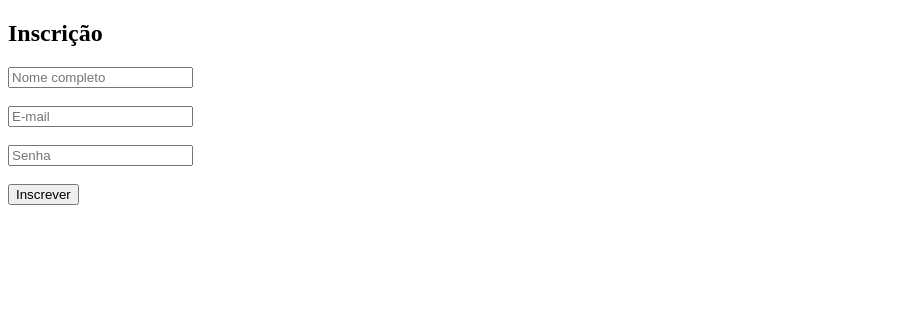
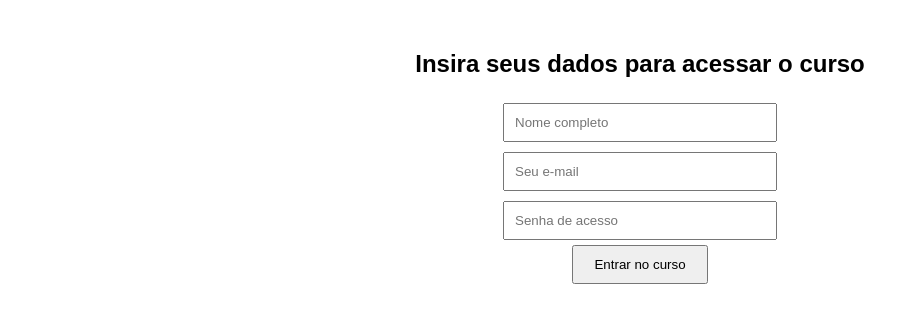
Before and after one commit to carladriani/curso-inscricao, a plain HTML site: page index.html in a window 1280 px wide. Shown: the whole page, without its empty margins (0-919 px from the left). Drawn offline with Linux system fonts and the light colour scheme.

Commit message:
Update index.html

```diff
--- a/index.html
+++ b/index.html
@@ -1,34 +1,55 @@
 <!DOCTYPE html>
-<html>
+<html lang="pt-BR">
 <head>
-  <title>Inscreva-se no curso</title>
+  <meta charset="UTF-8">
+  <title>Acesso ao Curso</title>
+  <style>
+    body { font-family: Arial, sans-serif; text-align: center; margin-top: 50px; }
+    input { margin: 5px; padding: 10px; width: 250px; }
+    button { padding: 10px 20px; }
+  </style>
 </head>
 <body>
-  <h2>Inscrição</h2>
-  <form id="formInscricao">
-    <input type="text" name="nome" placeholder="Nome completo" required><br><br>
-    <input type="email" name="email" placeholder="E-mail" required><br><br>
-    <input type="password" name="senha" placeholder="Senha" required><br><br>
-    <button type="submit">Inscrever</button>
-  </form>
-  <p id="resposta"></p>
+
+  <h2>Insira seus dados para acessar o curso</h2>
+
+  <input type="text" id="nome" placeholder="Nome completo" required><br>
+  <input type="email" id="email" placeholder="Seu e-mail" required><br>
+  <input type="password" id="senha" placeholder="Senha de acesso" required><br>
+
+  <button onclick="enviarFormulario()">Entrar no curso</button>
+
+  <p id="mensagem" style="color: red;"></p>
 
   <script>
-    document.getElementById("formInscricao").addEventListener("submit", function(e) {
-      e.preventDefault();
-      const formData = new FormData(e.target);
-      fetch("https://script.google.com/macros/s/AKfycbxyuWJvwkeGnPSuPHPAHVwMRImH8wWpVvCvNUGrVfnWP3m-uL5zimG_CEvIKjzfRhnOww/exec", {
+    const SENHA_CORRETA = "minhaSenha123"; // 🔒 Altere aqui para sua senha
+
+    async function enviarFormulario() {
+      const nome = document.getElementById("nome").value.trim();
+      const email = document.getElementById("email").value.trim();
+      const senha = document.getElementById("senha").value;
+
+      if (!nome || !email || !senha) {
+        document.getElementById("mensagem").textContent = "Preencha todos os campos!";
+        return;
+      }
+
+      if (senha !== SENHA_CORRETA) {
+        document.getElementById("mensagem").textContent = "Senha incorreta!";
+        return;
+      }
+
+      const resposta = await fetch("URL_DO_SEU_WEB_APP", {
         method: "POST",
-        body: new URLSearchParams(formData)
-      })
-      .then(res => res.text())
-      .then(msg => {
-        document.getElementById("resposta").innerText = msg;
-        if (msg.includes("sucesso")) {
-          setTimeout(() => window.location.href = "login.html", 2000); // redireciona após sucesso
-        }
+        mode: "no-cors",
+        headers: { "Content-Type": "application/x-www-form-urlencoded" },
+        body: `nome=${encodeURIComponent(nome)}&email=${encodeURIComponent(email)}`
       });
-    });
+
+      // Redireciona para o conteúdo do curso
+      window.location.href = "https://seu-link-do-curso.com";
+    }
   </script>
+
 </body>
 </html>
```
